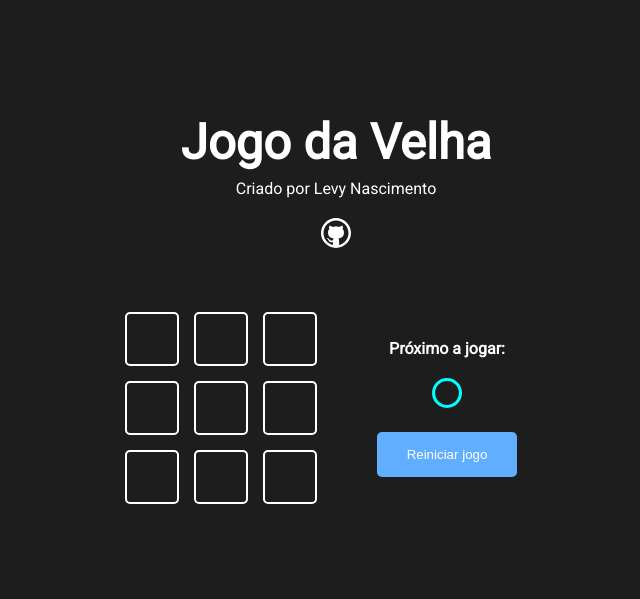
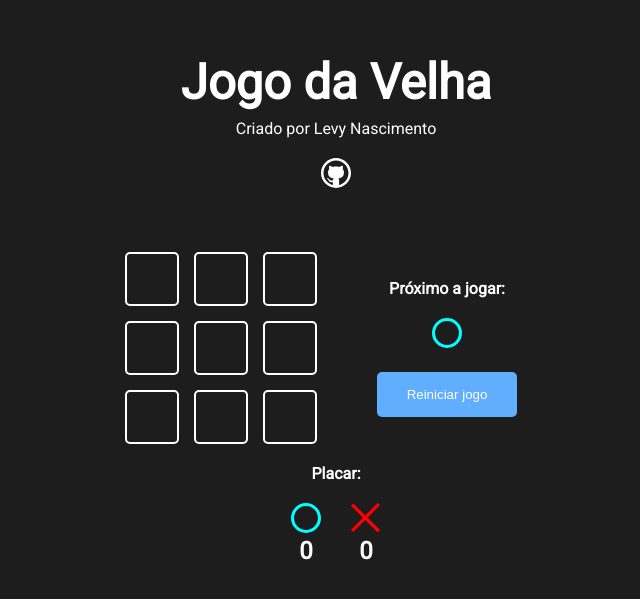
Before and after one commit to levynascimento/react-jogo-da-velha, a Next.js app: page / in a window 1280 px wide. Shown: the part 111-710 px from the top of the page, without its empty margins (304-944 px from the left). Built offline with nearby package versions, Linux system fonts and the light colour scheme.

Commit message:
Criado placar

```diff
--- a/src/components/game/Game.jsx
+++ b/src/components/game/Game.jsx
@@ -4,6 +4,7 @@
 
 import GameOption from '../gameOption/GameOption'
 import GameInfo from '../gameInfo/GameInfo'
+import Score from '../score/Score'
 
 const winnerTable = [
   [0, 1, 2],
@@ -71,6 +72,7 @@
   }, [winner])
 
   return (
+    <>
       <div className = {styles.gameContent}>
         <div className = { styles.game }>
         {
@@ -92,7 +94,8 @@
           isDraw = {draw}
         />
       </div>
-
+      <Score />
+    </>
   )
 }
 
--- a/src/components/game/Game.module.css
+++ b/src/components/game/Game.module.css
@@ -2,6 +2,7 @@
   display: grid;
   grid-template-columns: repeat( 3, 1fr);
   gap: 15px;
+
 
 }
 
@@ -9,6 +10,7 @@
   display: flex;
   gap: 30px;
   align-items: center;
+  margin-bottom: 20px;
 
 }
 
--- /dev/null
+++ b/src/components/score/Score.jsx
@@ -0,0 +1,23 @@
+import styles from './Score.module.css'
+
+import Icon from '../icon/Icon'
+
+function Score () {
+  return(
+    <>
+      <h4> Placar: </h4>
+      <div className = { styles.score }>
+        <div className = {styles.scoreContent}>
+          <Icon iconName = "circle" />
+          <h2> 0 </h2>
+        </div>
+        <div className = {styles.scoreContent}>
+          <Icon iconName = "x" />
+          <h2> 0 </h2>
+        </div>
+      </div>
+    </>
+  )
+}
+
+export default Score
--- /dev/null
+++ b/src/components/score/Score.module.css
@@ -0,0 +1,12 @@
+.score {
+  display: flex;
+  gap: 30px;
+  margin-top: 20px;
+}
+
+.scoreContent {
+  display: flex;
+  flex-direction: column;
+  align-items: center;
+
+}
```
Lines whose indentation alone changed are shown as unchanged.
